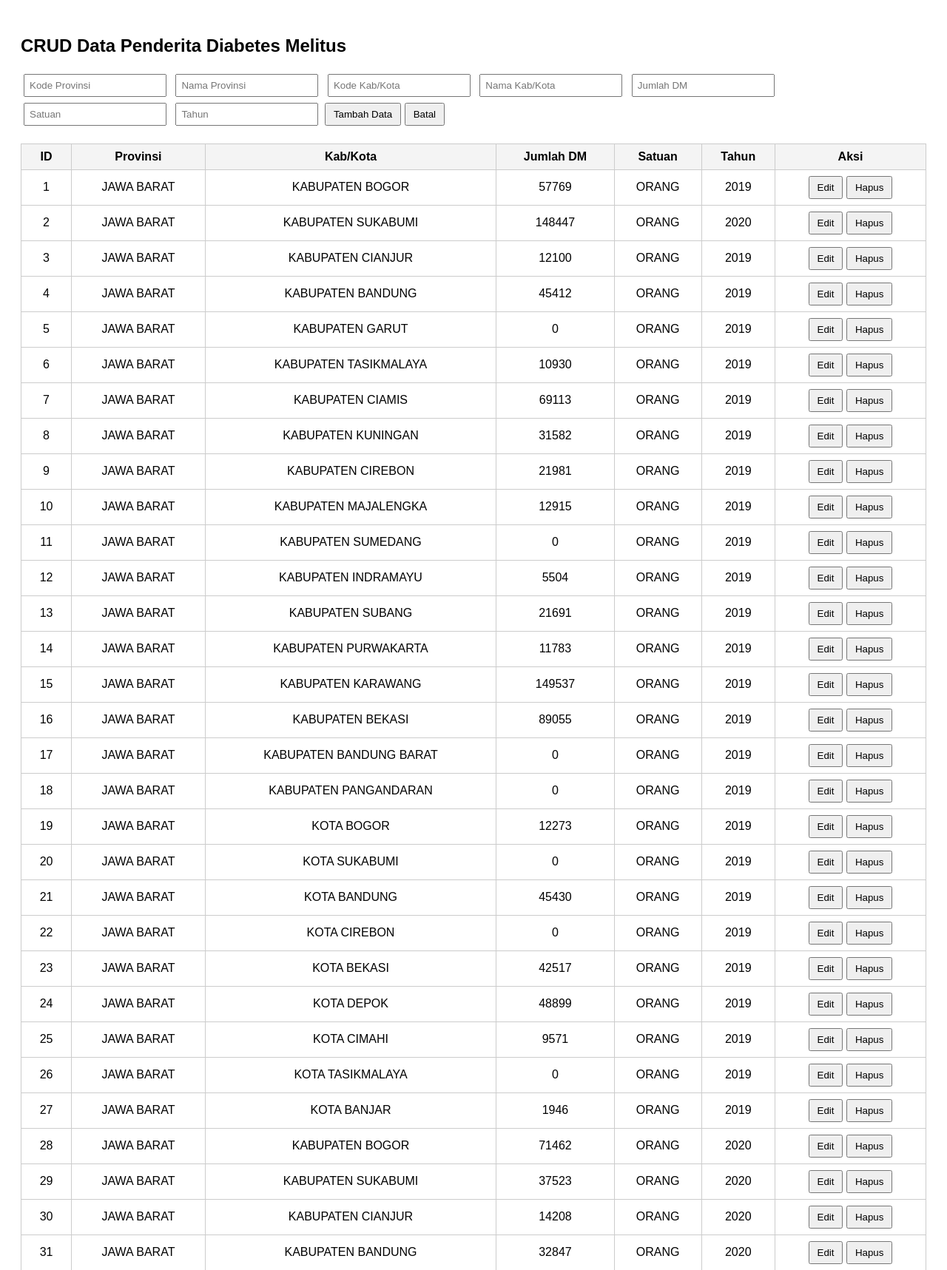
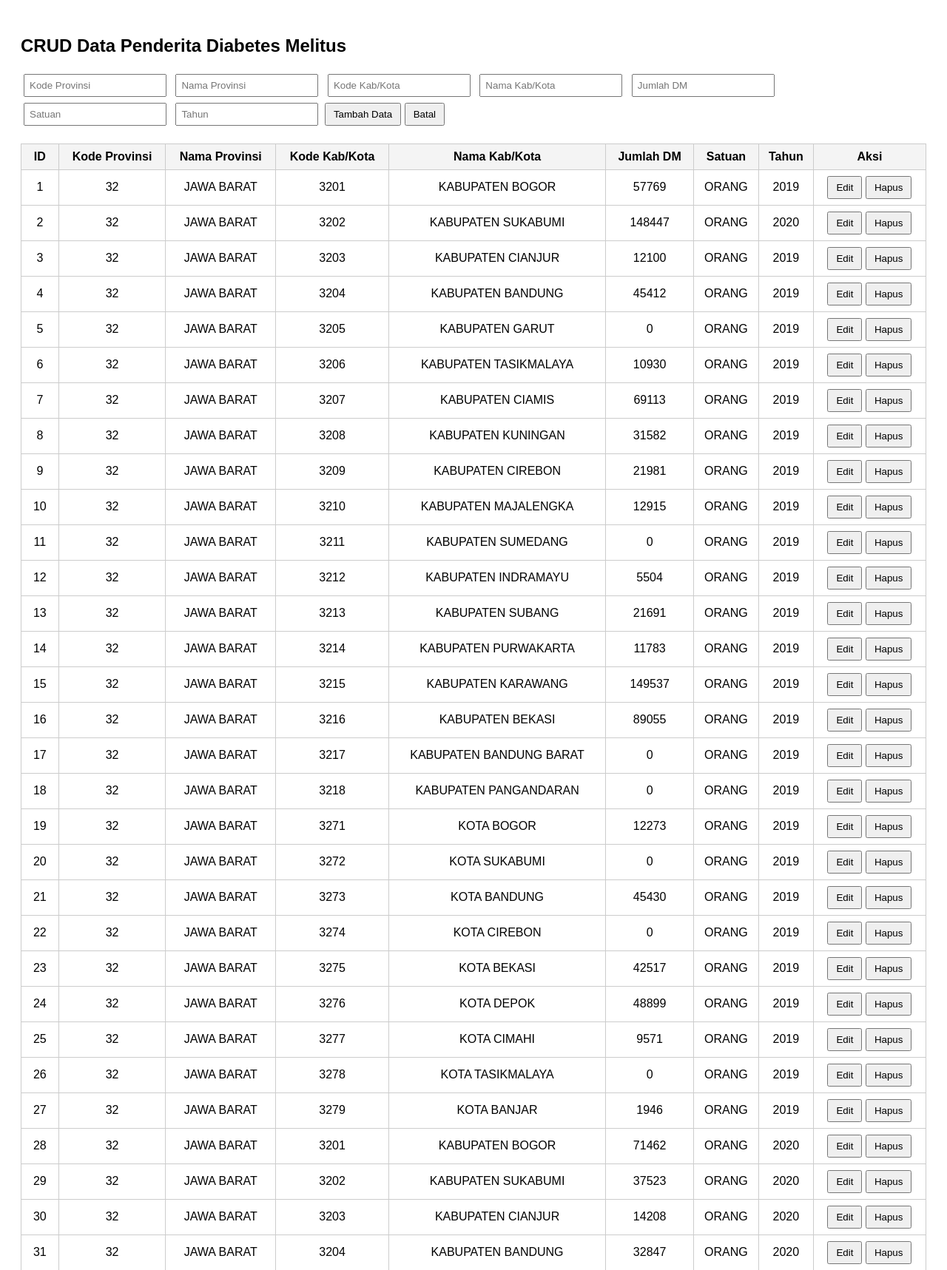
Before and after one commit to Deikazen/pemdas-flask, a Flask app: page / in a window 1280 px wide. Shown: the top 1717 px of the page at 74% size. Run offline with Flask 3, Linux system fonts and the light colour scheme.

Commit message:
menambahkan tampilan kode provinsi dan kode kab/kotaa

```diff
--- a/dinkes-od_17448_jml_penderita_diabetes_melitus_brdsrkn_kabupatenko_v2_data.csv
+++ b/dinkes-od_17448_jml_penderita_diabetes_melitus_brdsrkn_kabupatenko_v2_data.csv
@@ -161,3 +161,4 @@ id,kode_provinsi,nama_provinsi,kode_kabupaten_kota,nama_kabupaten_kota,jumlah_pe
 160,32,JAWA BARAT,3277,KOTA CIMAHI,10021,ORANG,2024
 161,32,JAWA BARAT,3278,KOTA TASIKMALAYA,11782,ORANG,2024
 162,32,JAWA BARAT,3279,KOTA BANJAR,2415,ORANG,2024
+163,0,JIWI BIRIT,100,Bandoeng,10,orang,2025
--- a/templates/index.html
+++ b/templates/index.html
@@ -64,8 +64,10 @@
         <thead>
             <tr>
                 <th>ID</th>
-                <th>Provinsi</th>
-                <th>Kab/Kota</th>
+                <th>Kode Provinsi</th>
+                <th>Nama Provinsi</th>
+                <th>Kode Kab/Kota</th>
+                <th>Nama Kab/Kota</th>
                 <th>Jumlah DM</th>
                 <th>Satuan</th>
                 <th>Tahun</th>
@@ -76,7 +78,9 @@
             {% for d in data %}
             <tr>
                 <td>{{ d.id }}</td>
+                <td>{{ d.kode_provinsi }}</td>
                 <td>{{ d.nama_provinsi }}</td>
+                <td>{{ d.kode_kabupaten_kota }}</td>
                 <td>{{ d.nama_kabupaten_kota }}</td>
                 <td>{{ d.jumlah_penderita_dm }}</td>
                 <td>{{ d.satuan }}</td>
```
